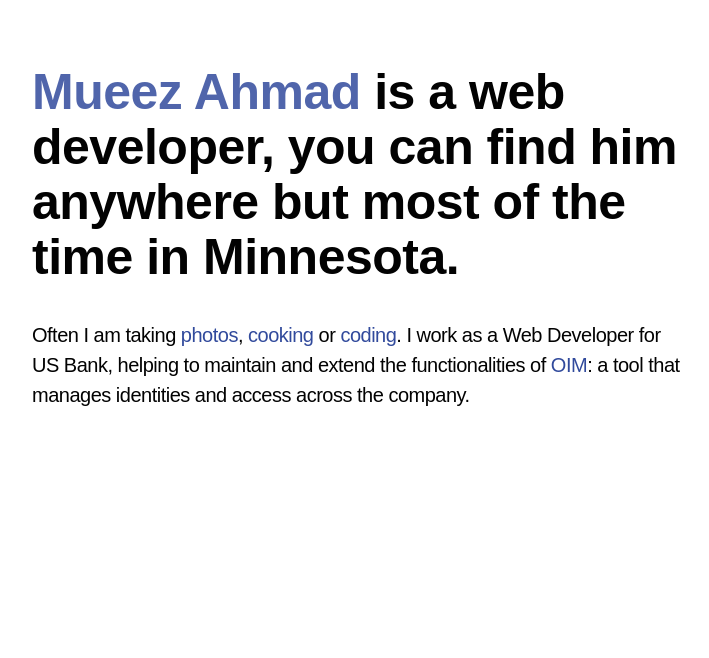
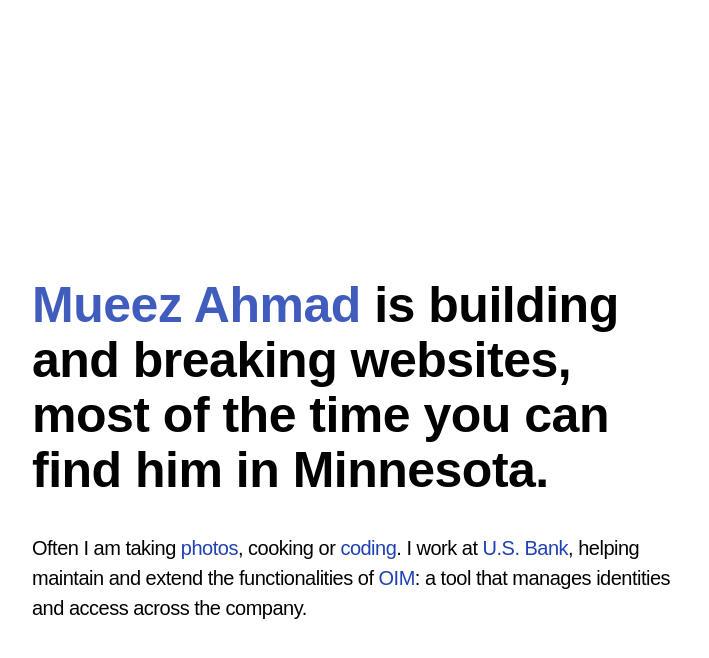
Before and after one commit to moooease/moooease.github.io, a Jekyll site: the page built from index.md, in a window 1280 px wide. Shown: the top 658 px of the page, without its empty margins (64-773 px from the left). Built offline with Jekyll 4.4.1, drawn with Linux system fonts in a browser that asks for light colours; some web fonts are replaced.

Commit message:
finally got it centered

```diff
--- a/index.md
+++ b/index.md
@@ -7,11 +7,10 @@ layout: default
             <div class="container four">
                 <div id="dent" class="right">
                     <h3><span class="blue animated infinite flash slower delay-3s" id="name" onclick="on()"
-                            style="cursor: pointer;">Mueez Ahmad</span> is a web developer, you can find him anywhere but most of the time in Minnesota.</h3>
-                    <p>Often I am taking <a href="https://instagram.com/moooease" target="_blank">photos</a>, <a href="#" target="_blank">cooking</a> or <a
-                            href="https://github.com/moooease" target="_blank">coding</a>. I work as a
-                        Web Developer for US Bank, helping to maintain and
-                        extend the functionalities of <a href="https://en.wikipedia.org/wiki/Oracle_Identity_Manager"
+                            style="cursor: pointer;">Mueez Ahmad</span> is building and breaking websites, most of the time you can find him in Minnesota.</h3>
+                    <p>Often I am taking <a href="https://instagram.com/moooease" target="_blank">photos</a>, cooking or <a
+                            href="https://github.com/moooease" target="_blank">coding</a>. I work at <a href="https://www.usbank.com/index.html"
+                            target="_blank">U.S. Bank</a>, helping maintain and extend the functionalities of <a href="https://en.wikipedia.org/wiki/Oracle_Identity_Manager"
                             target="_blank">OIM</a>:
                         a tool that manages identities and access across the company.</p>
                 </div>
--- a/public/css/base.css
+++ b/public/css/base.css
@@ -25,15 +25,15 @@ body {
     font-size: 30px;
     font-weight: 400;
     letter-spacing: -.5px;
+    display: flex;
+    justify-content: center;
+    align-items: center;
 }
 
 section {
     min-height: 100%;
     padding: 30px 0;
     margin: 0px;
-    display: flex;
-    justify-content: center;
-    align-items: center;
 }
 
 .container {
--- a/public/css/variables.css
+++ b/public/css/variables.css
@@ -8,9 +8,9 @@
     --dark-green: #162c16;
     --yellow: #fce408;
     --gold: #ffd700;
-    --blue: #314a9c;
+    --blue: #1e41b3;
     --dark-blue: #081f69;
-    --red: #d1343a71;
+    --red: #a8898971;
     --dark-red: #942620;
     --grey: #70798c;
     --dot: #ffee00;
```
